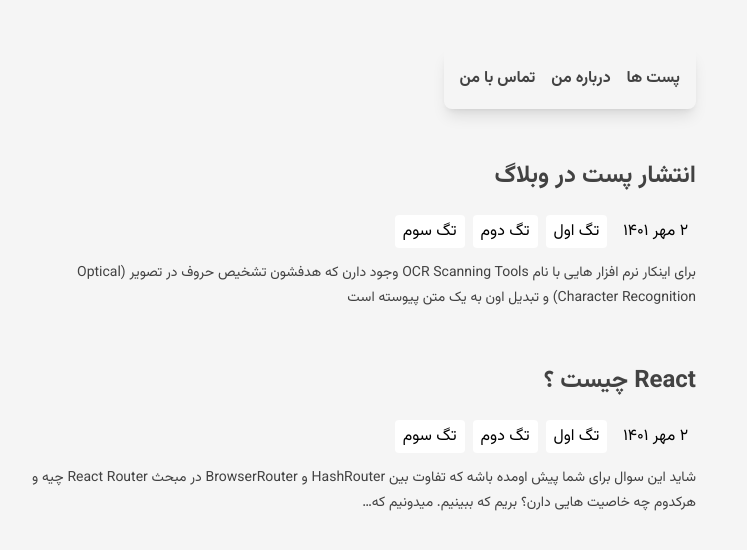
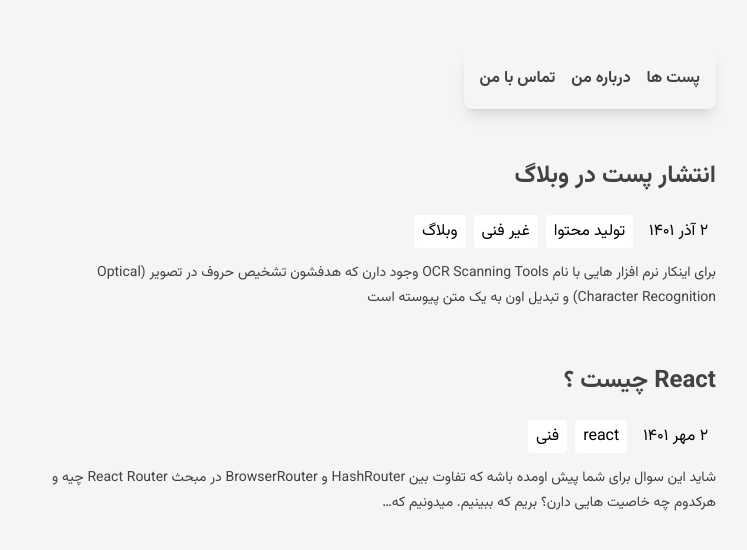
Before and after one commit to mrpvi/markdown-weblog, a Next.js app: page / in a window 1280 px wide. Shown: the top 550 px of the page, without its empty margins (457-1204 px from the left). Built offline with nearby package versions, Linux system fonts and the light colour scheme.

Commit message:
add postCard component & search with tags feature

```diff
--- /dev/null
+++ b/Components/PostCard.js
@@ -0,0 +1,32 @@
+import React from 'react';
+import styles from './../styles/PostCard.module.scss';
+import Link from 'next/link';
+
+const PostCard = ({ post }) => {
+    return (
+        <div className={styles.post}>
+                <Link className={styles.link} href={ `/blog/${post.slug}` }>
+                  <h1>{ post.frotMatter.title }</h1>
+                </Link>
+
+                <div className={styles.info}>
+                  <div className={styles.date}>
+                    { post.frotMatter.publicationDate }
+                  </div>
+                  <div className={styles.tags}>
+                    {post.frotMatter.tags.map( tag =>
+                        <Link href={`/blog/search-result?tags=${tag}`} key={tag}>
+                          {tag}
+                        </Link>
+                    )}
+                  </div>
+                </div>
+
+                <span className={styles.discription}>
+                  { post.frotMatter.description }
+                </span>
+        </div>
+    );
+}
+
+export default PostCard;
--- a/pages/index.js
+++ b/pages/index.js
@@ -1,7 +1,26 @@
-import styles from '../styles/Home.module.scss'
 import fs from 'fs';
 import matter from 'gray-matter';
 import Link from 'next/link';
+import PostCard from '../Components/PostCard';
+
+export default function Home({ posts }) {
+  return (
+    <div>
+      <div className="container">
+
+        {posts?.map(post =>
+
+          <PostCard
+            post={post}
+            key={post.slug}
+          />
+
+        )}
+
+      </div>
+    </div>
+  )
+}
 
 export async function getStaticProps() {
   const files = fs.readdirSync("posts")
@@ -24,38 +43,3 @@ export async function getStaticProps() {
   }
 
 }
-
-export default function Home({ posts }) {
-  return (
-    <div className={styles.home}>
-      <div className="container">
-
-        {posts?.map(post => {
-          return (
-            <div className={styles.post} key={`${post.slug}`}>
-                <Link className={styles.link} href={ `/blog/${post.slug}` }>
-                  <h1>{ post.frotMatter.title }</h1>
-                </Link>
-
-                <div className={styles.info}>
-                  <div className={styles.date}>
-                    ۲ مهر ۱۴۰۱
-                  </div>
-                  <div className={styles.tags}>
-                    <a href="#">تگ اول</a>
-                    <a href="#">تگ دوم</a>
-                    <a href="#">تگ سوم</a>
-                  </div>
-                </div>
-
-                <span className={styles.discription}>
-                  { post.frotMatter.description }
-                </span>
-            </div>
-          )
-        })}
-
-      </div>
-    </div>
-  )
-}
--- a/styles/Home.module.scss
+++ b/styles/PostCard.module.scss
@@ -19,7 +19,6 @@
     gap: 16px;
     flex-wrap: wrap;
     margin-bottom: 8px;
-    // border: 1px dashed #424242;
     width: fit-content;
     padding: 4px 8px;
     border-radius: 4px;
--- a/styles/singlePost.module.scss
+++ b/styles/singlePost.module.scss
@@ -29,12 +29,11 @@
         display: flex;
         gap: 8px;
     }
-    .tag {
+    .tags a {
         background: #fff;
         padding: 4px 8px;
         border-radius: 4px;
     }
-
     pre{
         display: block;
         padding: 3px 3px 2px;
```
Also changed, not shown: pages/blog/[slug].js (+6 -8 lines), pages/blog/search-result.js (added, +57 -0 lines).
